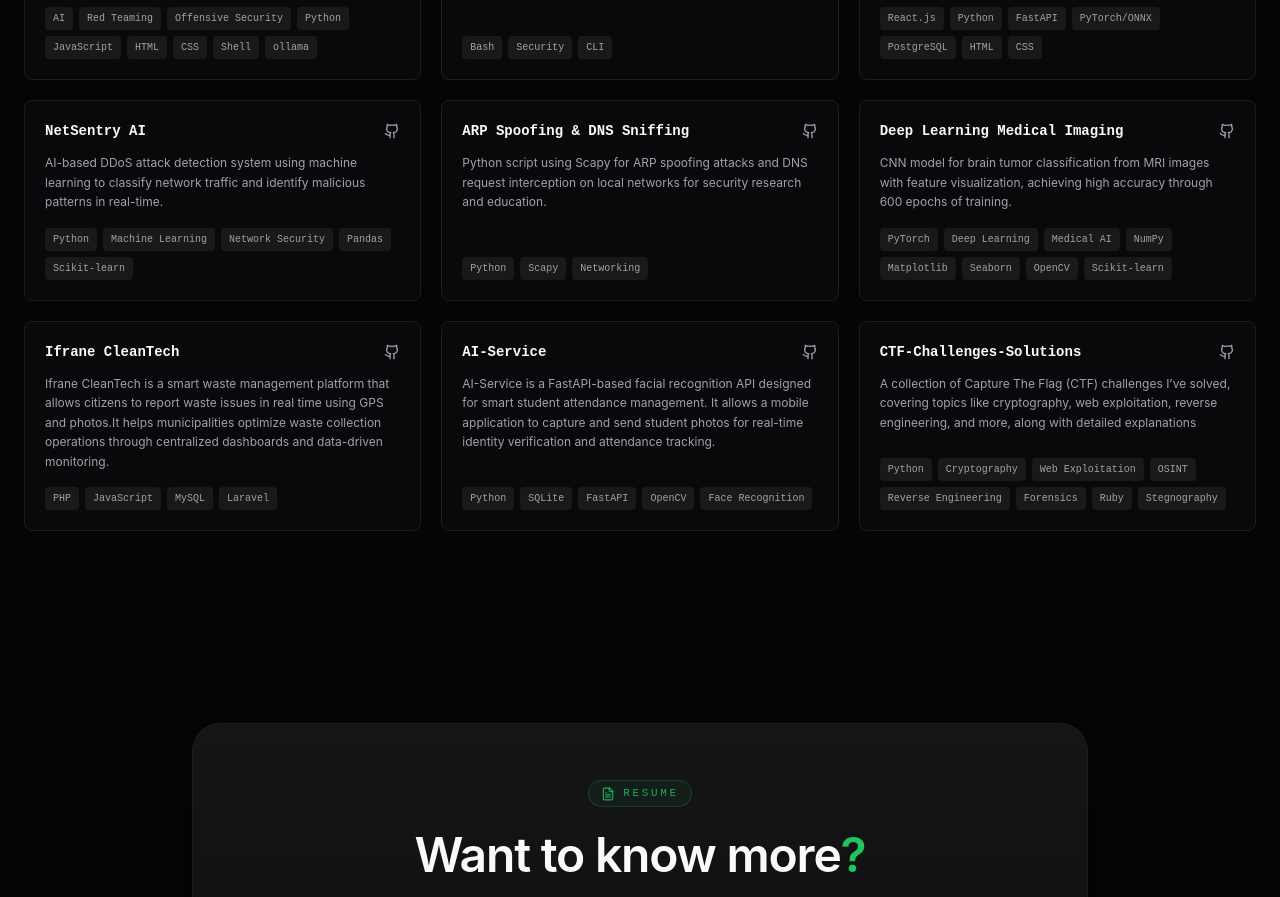
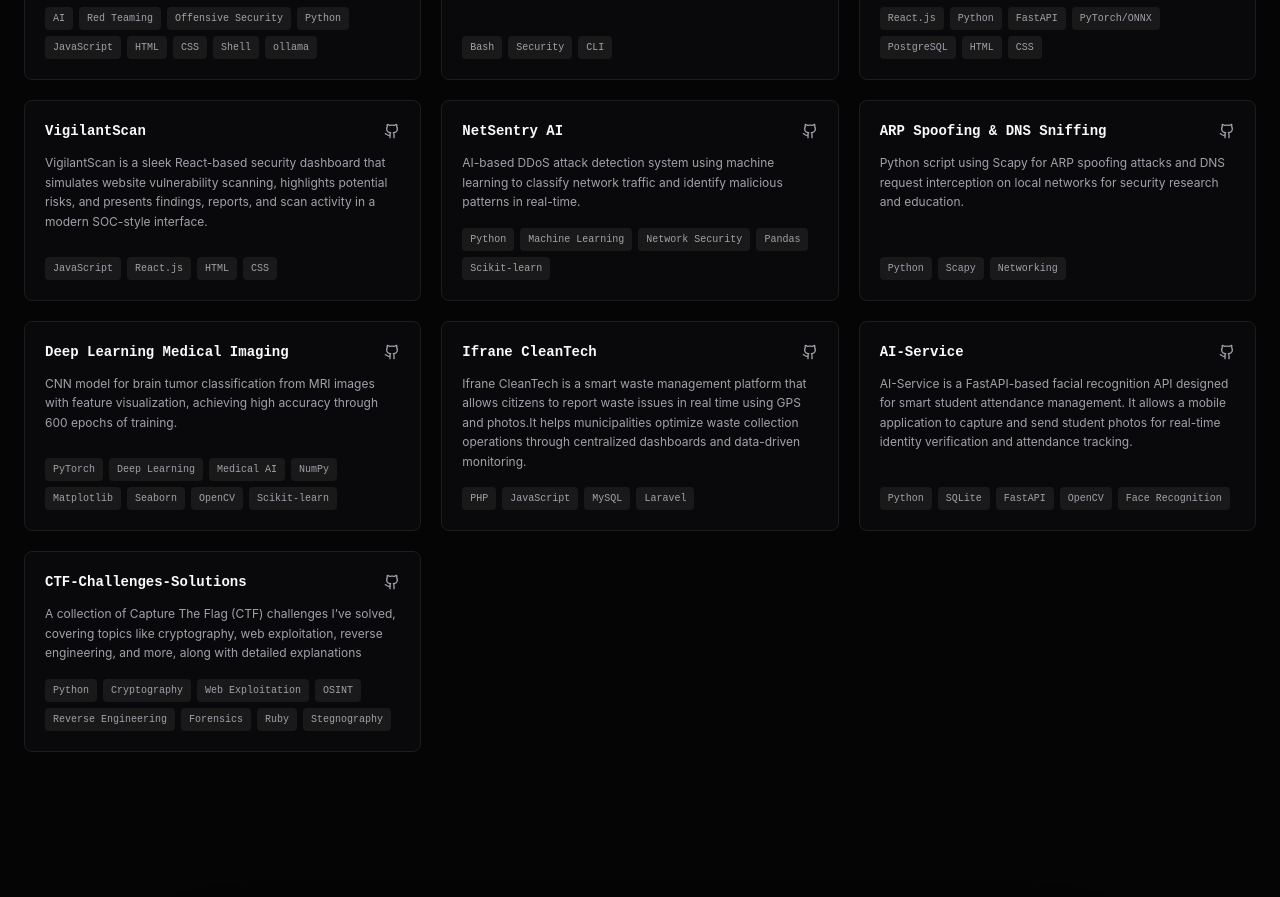
Before and after one commit to Rizki033/Rizki-Abdelhadi-portfolio, a React (Vite) app: page / in a window 1280 px wide. Shown: the part 5580-6477 px from the top of the page. Built offline with nearby package versions, Linux system fonts and the light colour scheme.

Commit message:
modified

```diff
--- a/src/components/ProjectsSection.tsx
+++ b/src/components/ProjectsSection.tsx
@@ -22,6 +22,13 @@ const projects = [
     description: "AI-powered web application for automatic brain tumor detection from MRI images. Features secure authentication, encrypted data, and real-time AI analysis.",
     tags: ["React.js","Python", "FastAPI", "PyTorch/ONNX", "PostgreSQL","HTML","CSS"],
     github: "https://github.com/Rizki033/Brain-Tumor-WebApp",
+    stars: 2,
+  },
+  {
+    title: "VigilantScan",
+    description: "VigilantScan is a sleek React-based security dashboard that simulates website vulnerability scanning, highlights potential risks, and presents findings, reports, and scan activity in a modern SOC-style interface.",
+    tags: ["JavaScript","React.js","HTML","CSS"],
+    github: "https://github.com/Rizki033/VIGILANTSCAN",
     stars: 2,
   },
   {
```
